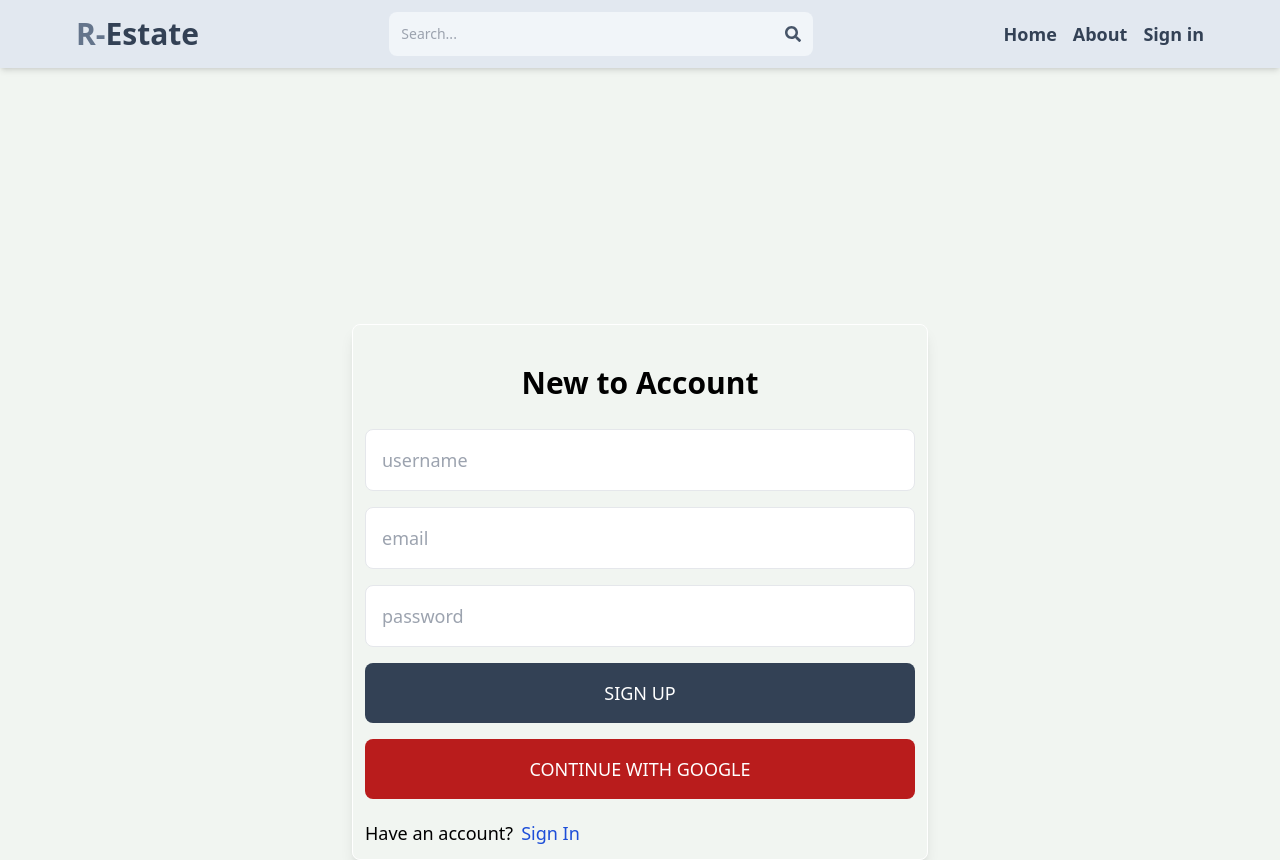
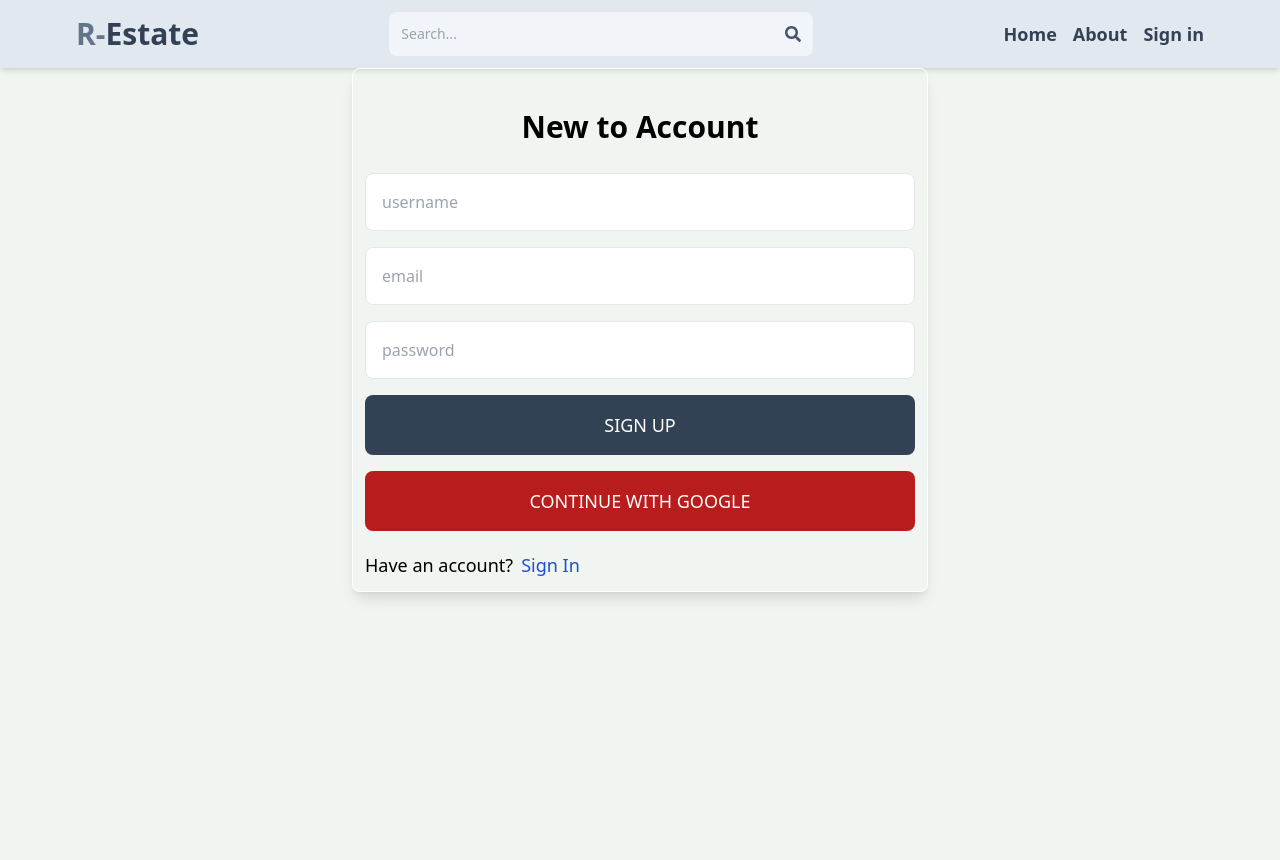
Before and after one commit to Mohammedshamoil/Mern_Estate_project, a React (Vite) app in the folder client/: page /sign-up in a window 1280 px wide. After the commit the page ends 800 px from the top, so only its background shows below. Built offline with nearby package versions, Linux system fonts and the light colour scheme; no server answers.

Commit message:
small ui cganges

```diff
--- a/client/src/pages/Search.jsx
+++ b/client/src/pages/Search.jsx
@@ -129,7 +129,7 @@ function Search() {
 
   return (
     <div className="flex flex-col md:flex-row">
-      <div className=" bg-transparent p-9 border-b-2 sm:border-r-2 md:min-h-screen flex-2">
+      <div className=" bg-transparent p-7 border-b-2 sm:border-r-2 md:min-h-screen ">
         <form onSubmit={handleSubmit} className="flex flex-col gap-8">
           <div className=" flex items-center gap-2">
             <label className="whitespace-nowrap text-xl font-bold">
--- a/client/src/pages/SignUp.jsx
+++ b/client/src/pages/SignUp.jsx
@@ -42,7 +42,7 @@ function SignUp() {
   };
 
   return (
-    <div className="p-3 sm:mt-64
+    <div className="p-3
     border shadow-lg hover:shadow-lg transition-shadow border-white rounded-lg border-shadow max-w-xl  mx-auto  ">
       <h1 className="text-3xl text-center font-semibold my-7">
         New to Account
@@ -52,21 +52,21 @@ function SignUp() {
         <input
           type="text"
           placeholder="username"
-          className="border p-4 text-lg rounded-lg "
+          className="border p-4 rounded-lg "
           onChange={handleChange}
           id="username"
         />
         <input
           type="email"
           placeholder="email"
-          className="border  p-4 text-lg  rounded-lg  "
+          className="border  p-4   rounded-lg  "
           onChange={handleChange}
           id="email"
         />
         <input
           type="password"
           placeholder="password"
-          className="border  p-4 text-lg  rounded-lg "
+          className="border  p-4  rounded-lg "
           onChange={handleChange}
           id="password"
         />
--- a/client/src/pages/Signin.jsx
+++ b/client/src/pages/Signin.jsx
@@ -83,8 +83,8 @@ function Signin() {
         <OAuth></OAuth>
       </form>
 
-      <div className="flex gap-2 mt-5 ">
-        <p className="text-lg"> Dont have an account?</p>
+      <div className="flex gap-2  ">
+        <p > Dont have an account?</p>
         <Link to={"/sign-up"}>
           <span className="text-blue-700 hover:underline">Sign up</span>
         </Link>
```
